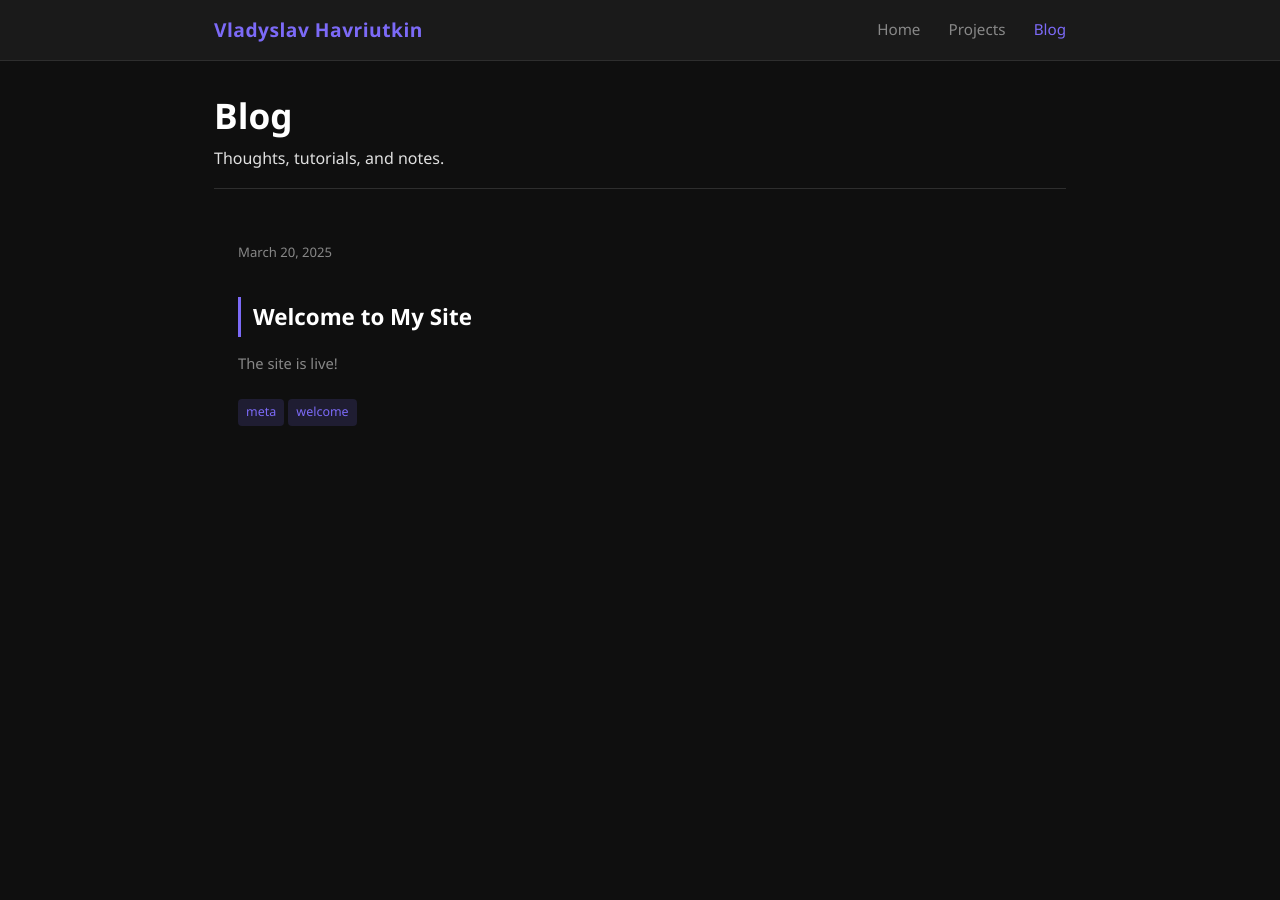
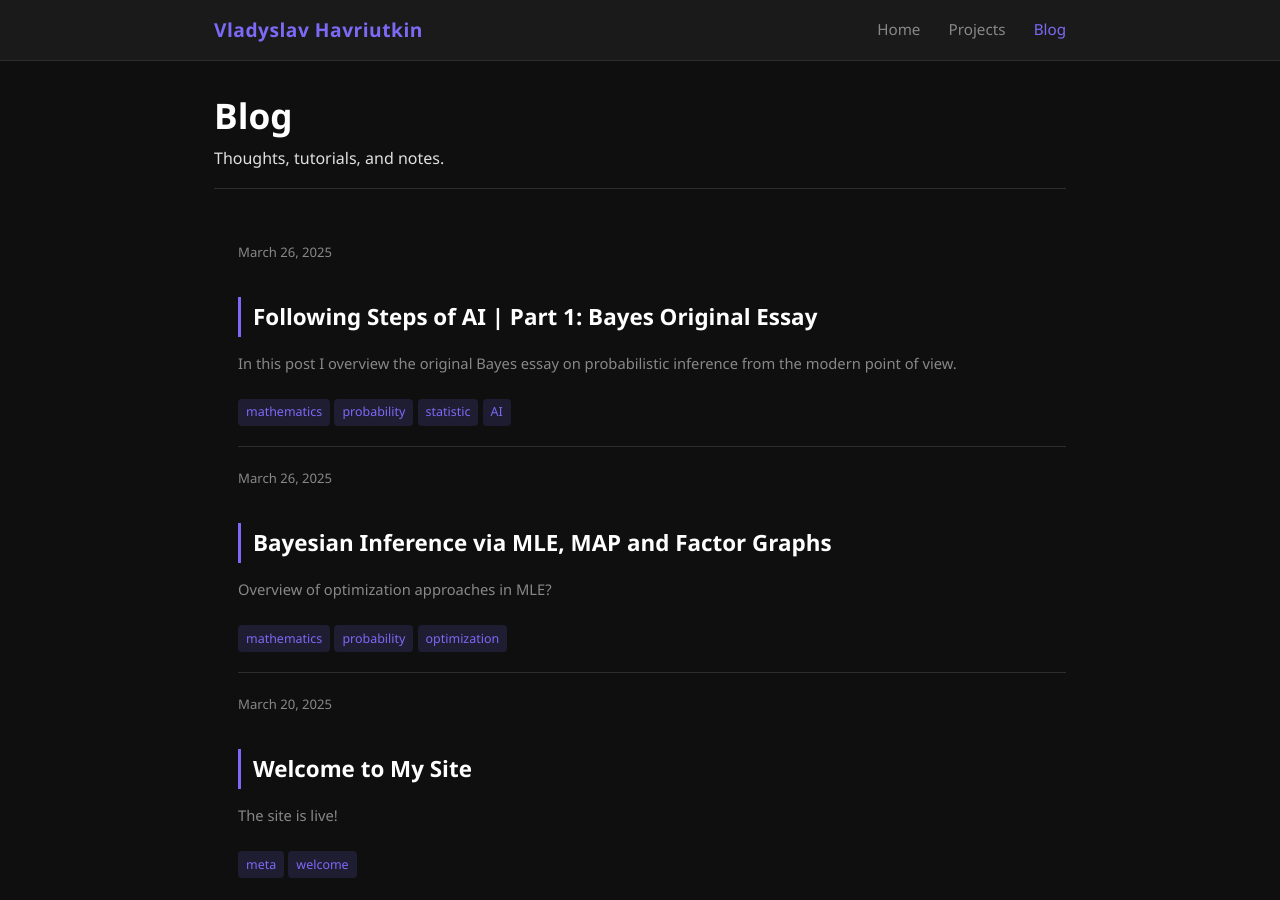
Before and after one commit to havriutkin/havriutkin.github.io, a Jekyll site: the page built from blog.md, in a window 1280 px wide and 900 px high. Built offline with Jekyll 4.4.1, drawn with Linux system fonts in a browser that asks for light colours; part of the change alters nothing that is shown.

```diff
--- /dev/null
+++ b/_posts/2025-03-26-probabilities.md
@@ -0,0 +1,116 @@
+---
+layout: post
+title: "Bayesian Inference via MLE, MAP and Factor Graphs"
+date: 2025-03-26 12:00:00 +0000
+tags: [mathematics, probability, optimization]
+excerpt: "Overview of optimization approaches in MLE?"
+---
+
+Still wokring on this post.
+
+## Introduction
+
+A week ago I was taking an exam on Machine Learning, and one of the last questions was:
+
+> There are 4 coins, 1 of which is unfair and 3 are fair. A coin is chosen uniformly randomly. After 3 tosses of the chosen coin you get 2 heads and 1 tail. What is the probability of the chosen coin to be fair, if unfair coin has a 75% change to lend heads up?
+
+This somewhat classical problem have inspiried me, and since I was planning to start this blog for a while, it seems like a good start. Therefore, in this post I'll talk about classical Bayes inference methods and how to apply them to the given and more complicated problems from robotics. Finally, at the end I'll quickly demonstrate how factor graphs and GTSAM can be used to solve those problems more efficiently.
+
+## Maximum Likelihood Estimation
+
+The first approach I want to look at is Maximum Likelihood Estimation (MLE). It is not nessessary a Bayes inference method, since it's not utilizing Bayes rule. Instead, we completely ignore any prior knowledge about the problem (in our case it's the fact that there were 4 coins) and try to make the *best* (whatever that means) conclusion from observations. Tossing a coin is, of course, a [Poission distribution](https://en.wikipedia.org/wiki/Poisson_distribution) which has just one parameter $\theta$ - probability of "success". We consider the coin landing heads up to be "successful" scenario. More formally:
+
+$$
+P(x = \text{"heads"}) = P(x = 1) = \theta
+$$
+
+$$
+P(x = \text{"tails"}) = P(x = 0) = 1 - \theta
+$$
+
+We are given observations $\vec{x_o} = [x_1, x_2, x_3] = [1, 1, 0]$. Since each toss is independent of previous one, we can write the likelihood function:
+
+$$
+\mathcal{L}(\theta) =
+P(\vec{x}=\vec{x_o}) =
+P(x=x_1, x=x_2, x=x_3) =
+\prod_{i=1,2,3}{P(x=x_i)} =
+\theta^2 (1-\theta)
+$$
+
+Now, we just find $\theta$ that maximizes $\mathcal{L}$. After taking a derivative, or just plotting the quadratic, it is easy to see that $\theta_{\max} = \frac{2}{3}$.
+
+<figure style="text-align: center;">
+  <img src="{{ '/assets/images/mle-coin-quadratic.png' | relative_url }}" alt="Likelihood Function Plot" width="60%">
+  <figcaption>Likelihood function L(θ) = θ²(1-θ), maximized at θ = 2/3</figcaption>
+</figure>
+
+So, since the chance to get heads is not $50\%$ we conclude that the coin is unfair.
+
+You can notice that all that math is a bit of an overkill, since we could have just counted the *frequencies* and get the same answer. Meaning, there were 3 tosses, 2 of which were heads, so we could say that the probability of getting heads is $\frac{2}{3}$, so coin is unfair. But I wanted to present MLE as an optimization problem, since that's the way of thinking I enjoy and that is what going to lead us to the factor graph optimization.
+
+Of course, MLE is naive. Coin could be fair, and we just happened to get two heads in a row. To fix this, we need to consider a *prior knowledge* given to us in the problem. That's where the actual Bayes inference is used.
+
+## Maximum a Posteriori
+The second approach, is Maximum a Posteriori (MAP) method. This one actually utilizes the Bayes rule. By the way, here's the rule itself:
+
+<div class="equation-highlight">
+$$
+P(H|E) =
+\frac{P(E|H) \cdot P(H)}
+     {P(E)}
+$$
+<span style="font-size: 0.8rem; color: var(--color-accent); font-weight: 600;">Bayes' Rule</span>
+</div>
+
+In our problem, the hypothesis ($H$) is our estimate of $\theta$; the expirement ($E$) is the observed data. In MAP estimation our goal is to maximize the posterior distribution $P(H|E)$. Now, let's get all of the pieces together.
+
+The probability of the coin landing heads $N_h$ times and tails $N_t$ times (expirement $E$) given probability of the coin landing heads $\theta$ (hypothesis) is a Binomial distribution. So, in our case:
+
+$$
+P(E|H) = P(\text{"observed data"} | \theta) = \theta^{N_h}(1-\theta)^{N_t}
+$$
+
+The probability of the hypothesis ($P(H)$) represents our prior believe about $\theta$ (fairness of the coin). When dealing with Binomial distributions, it's common to choose [Beta distribution]() as a prior. Beta distribution, essentially, represents "virtual" MLE with two parameters: $\alpha$ - the number of virtual successes and $\beta$ - the number of virtual failures. For example, if we want to represent a prior belive that the coin is fair, we might choose $\alpha=50$ and $\beta=50$, i.e. we've observed equally many successes and failures. If we believe that the coin is more likely to land tails, we might choose $\alpha=10$ and $\beta=50$. I hope the idea is clear. So, our pior believe is modeled as:
+
+$$
+P(H) = \theta^{\alpha - 1}(1-\theta)^{\beta-1}
+$$
+
+The great thing about the MAP is that we can ignore the denominator $P(E)$, since we're trying to find $\theta$,
+that maximizes $P(\theta|E)$ and $P(E)$ does not depend on $\theta$. Therefore, we build our cost function:
+
+$$
+\mathcal{L}(\theta) =
+
+P(\theta|E) =
+\frac{P(E|\theta) \cdot P(\theta)}
+     {P(E)} \propto
+
+P(E|\theta) \cdot P(\theta) = \\
+
+\theta^{N_h}(1-\theta)^{N_t} \cdot \theta^{\alpha - 1}(1-\theta)^{\beta-1} =
+
+\theta^{N_h + \alpha - 1}(1-\theta)^{N_t + \beta - 1}
+$$
+
+Now, let's say our observations are the same as before: $\vec{x_o} = [x_1, x_2, x_3] = [1, 1, 0]$ and the friend we trust ensured us the coin was fair. Then we choose $\alpha=10$ and $\beta=10$ and rewrite:
+
+$$
+\mathcal{L} =
+
+\theta^{2 + 10 - 1}(1-\theta)^{1 + 10 - 1} =
+
+\theta^{11}(1-\theta)^{10}
+$$
+
+The plot looks very flat on $[0,1]$, but $\theta_{max} = 0.523 \approx \frac{1}{2}$ - maximizes $\mathcal{L}$. Notice how this time, in contrast to the MLE, the fact that 2 out of 3 tosses were heads was overweighted by our strong prior believe and we conclude that the coin is fair.
+
+
+
+
+## 2D Localization Problem
+
+## Factor Graphs and GTSAM
+
+## Conclusions
--- /dev/null
+++ b/_posts/2025-03-28-AIML-history-part1-Bayes.md
@@ -0,0 +1,23 @@
+---
+layout: post
+title: "Following Steps of AI | Part 1: Bayes Original Essay"
+date: 2025-03-26 12:00:00 +0000
+tags: [mathematics, probability, statistic, AI]
+excerpt: "In this post I overview the original Bayes essay on probabilistic inference from the modern point of view."
+---
+
+## Flow notes
+
+Essay starts with quite interesting letter. It's exciting to see how they discuss "unsolvable" problems, which are well solved today. Maybe I should give a small biography of Bayes in the begining.
+
+Bayes start with a problem fromulation:
+
+> Given the number of times in which an unknown event has happend and failed:
+Required the chance that the probability of its happening in a single trial lies
+somewhere between any two degrees of probability that can be named.
+
+The whole text is cryptic from a modern point of view, but essentially Bayes talks about having observed the data about an unkown random vairable and asks whether this random variable could be in any way estimated using probabilities. Essentially, he is asking for a *posterior* distribution given observed data. This is exactly what we know today as a Bayes rule!
+
+He then proceeds to give some definitions from probability theory. Today, they look unformall, but I think those thoughs were quite novel at a time. For example, he gives a frequency definition of a probability, which does reassamble common modern definition. Also, he defines independent events as such that happening of one of them does not increase or decrease probability of others to happen. I remember my statistics professor making us distinguish between chance and probability. In modern mathematics, probability is always a number between $0$ and $1$, and it is usually used in the context of some probability distribution, meaning we keep in mind the law of total probablility. But, Bayes just says that chance and probability are the same. What do you have to say to that, professor?
+
+In the next proposition he discusses the sum rule of probabilities for mutual exclusive events, which he calls inconsistent. He uses anologies with betting and "expectation" a lot. It is interesting, since in modern days we usually get to expected values after probabilities, but Bayes uses expected values to proof (or more like justify) properties of probabilities.
--- a/assets/css/main.css
+++ b/assets/css/main.css
@@ -465,6 +465,7 @@ figcaption {
 
 .section-more a:hover { text-decoration: underline; }
 
+
 /* ===== Responsive ===== */
 @media (max-width: 600px) {
   .header-inner { flex-wrap: wrap; height: auto; padding: 0.75rem 0; gap: 0.5rem; }
@@ -473,3 +474,12 @@ figcaption {
   .footer-inner { flex-direction: column; text-align: center; }
   .footer-nav a:first-child { margin-left: 0; }
 }
+
+
+/* ===== Other Utility Classes ===== */
+.equation-highlight {
+  border-left: 4px solid var(--color-accent);
+  padding: 0.75rem 1.25rem;
+  margin: 1.5rem 0;
+  background: var(--color-surface);
+}
```
Also changed, not shown: assets/images/mle-coin-quadratic.png (added).
